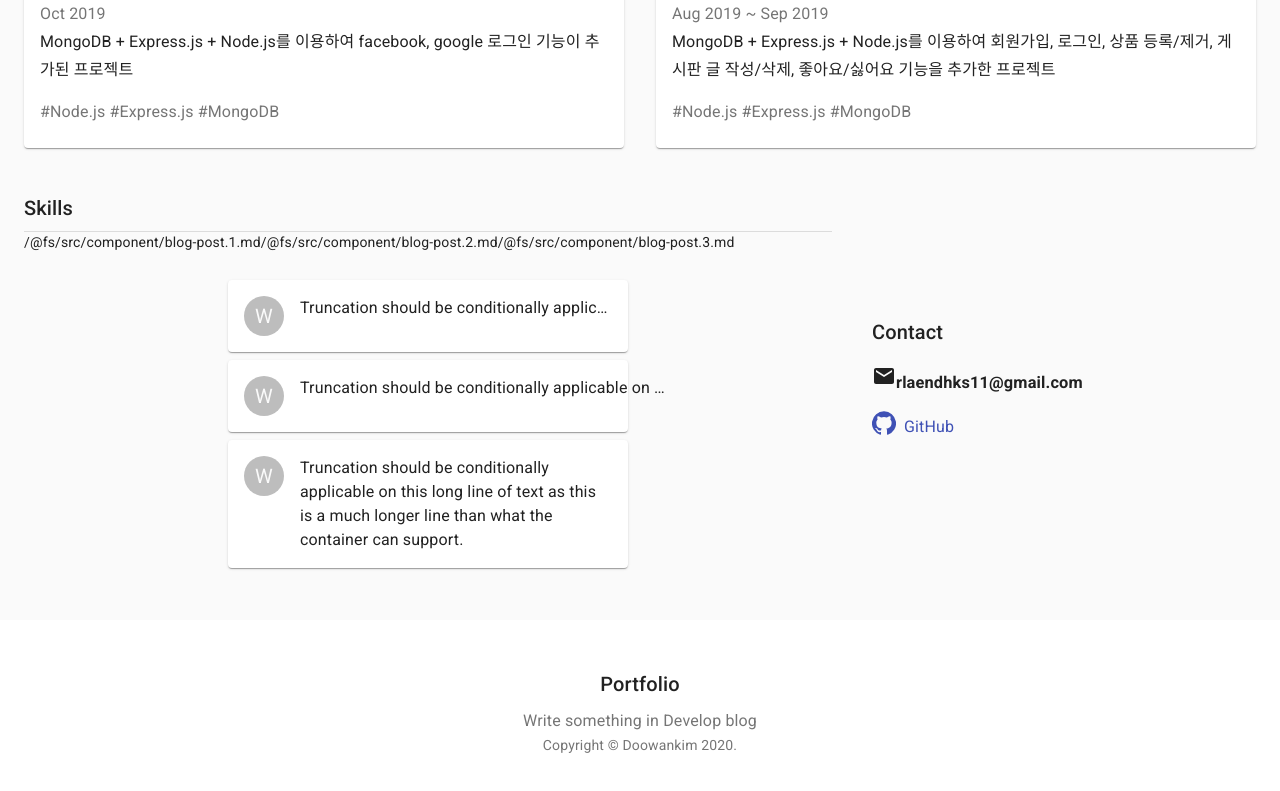
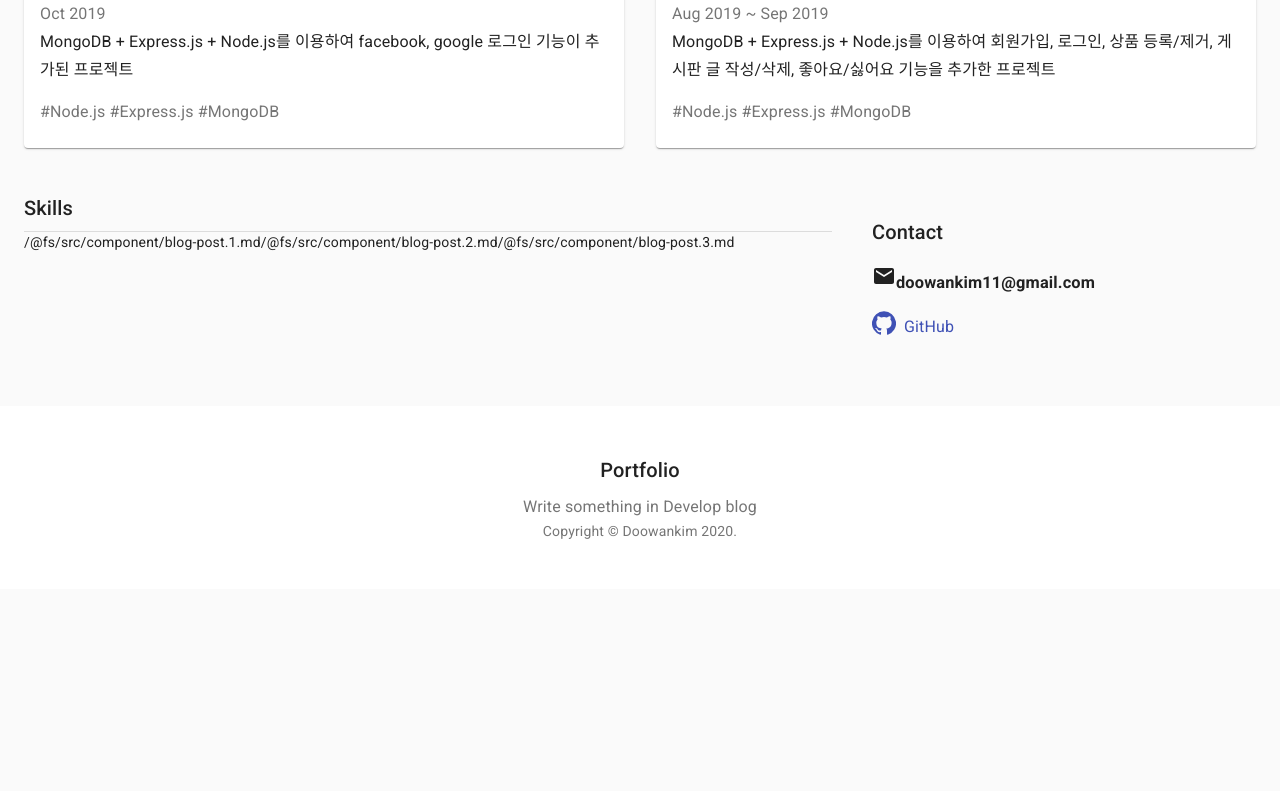
Before and after one commit to doowankim/portfolio3, a React (Create React App) app: page / in a window 1280 px wide. Shown: the part 745-1536 px from the top of the page. After the commit the page ends 1334 px from the top, so only its background shows below. Built offline with nearby package versions, Linux system fonts and the light colour scheme.

Commit message:
Add Portfolio Markdown

```diff
--- a/package.json
+++ b/package.json
@@ -12,6 +12,7 @@
     "prop-types": "^15.7.2",
     "react": "^16.12.0",
     "react-dom": "^16.12.0",
+    "react-md-file": "^2.0.0",
     "react-scripts": "3.4.0"
   },
   "scripts": {
--- a/src/component/Blog.js
+++ b/src/component/Blog.js
@@ -13,7 +13,6 @@ import Footer from './layout/Footer';
 import post1 from './blog-post.1.md';
 import post2 from './blog-post.2.md';
 import post3 from './blog-post.3.md';
-import Skills from "./Skills";
 
 const useStyles = makeStyles(theme => ({
     mainGrid: {
@@ -23,8 +22,8 @@ const useStyles = makeStyles(theme => ({
 
 const sections = [
     { title: 'About Me', url: 'AboutMe' },
+    { title: 'Project', url: 'Project' },
     { title: 'Skills', url: 'Skills' },
-    { title: 'Project', url: 'Project' },
     { title: 'Contact', url: 'Contact' },
 ];
 
@@ -98,7 +97,6 @@ export default function Blog() {
                     </Grid>
                     <Grid container spacing={5} className={classes.mainGrid}>
                         <Main title="Skills" posts={posts} />
-                        <Skills />
                         <Sidebar
                             contact={sidebar.contact}
                         />
--- a/src/component/FeaturedPost.js
+++ b/src/component/FeaturedPost.js
@@ -27,7 +27,7 @@ export default function FeaturedPost(props) {
 
     return (
         <Grid item xs={12} md={6}>
-            <CardActionArea component="a" href="https://github.com/doowankim">
+            <CardActionArea component="a" href="https://github.com/doowankim/portfolio3">
                 <Card className={classes.card}>
                     <div className={classes.cardDetails}>
                         <CardContent>
--- a/src/component/Skills.js
+++ /dev/null
@@ -1,61 +0,0 @@
-import React from 'react';
-import Paper from '@material-ui/core/Paper';
-import { makeStyles } from '@material-ui/core/styles';
-import Grid from '@material-ui/core/Grid';
-import Avatar from '@material-ui/core/Avatar';
-import Typography from '@material-ui/core/Typography';
-
-const useStyles = makeStyles(theme => ({
-    root: {
-        flexGrow: 1,
-        overflow: 'hidden',
-        padding: theme.spacing(0, 3),
-    },
-    paper: {
-        maxWidth: 400,
-        margin: `${theme.spacing(1)}px auto`,
-        padding: theme.spacing(2),
-    },
-}));
-
-const message = `Truncation should be conditionally applicable on this long line of text
- as this is a much longer line than what the container can support. `;
-
-export default function AutoGridNoWrap() {
-    const classes = useStyles();
-
-    return (
-        <div className={classes.root}>
-            <Paper className={classes.paper}>
-                <Grid container wrap="nowrap" spacing={2}>
-                    <Grid item>
-                        <Avatar>W</Avatar>
-                    </Grid>
-                    <Grid item xs zeroMinWidth>
-                        <Typography noWrap>{message}</Typography>
-                    </Grid>
-                </Grid>
-            </Paper>
-            <Paper className={classes.paper}>
-                <Grid container wrap="nowrap" spacing={2}>
-                    <Grid item>
-                        <Avatar>W</Avatar>
-                    </Grid>
-                    <Grid item xs>
-                        <Typography noWrap>{message}</Typography>
-                    </Grid>
-                </Grid>
-            </Paper>
-            <Paper className={classes.paper}>
-                <Grid container wrap="nowrap" spacing={2}>
-                    <Grid item>
-                        <Avatar>W</Avatar>
-                    </Grid>
-                    <Grid item xs>
-                        <Typography>{message}</Typography>
-                    </Grid>
-                </Grid>
-            </Paper>
-        </div>
-    );
-}
--- a/src/component/layout/Sidebar.js
+++ b/src/component/layout/Sidebar.js
@@ -27,10 +27,10 @@ export default function Sidebar(props) {
             </Typography>
             <h3>
                 <EmailIcon />
-                rlaendhks11@gmail.com
+                doowankim11@gmail.com
             </h3>
             {contact.map(network => (
-                <Link display="block" variant="body1" href="https://github.com/doowankim" key={network}>
+                <Link display="block" variant="body1" href="https://github.com/doowankim/portfolio3" key={network}>
                     <Grid container direction="row" spacing={1} alignItems="center">
                         <Grid item>
                             <network.icon />
```
Also changed, not shown: 2 other files (tests, documents, lock files or other folders).
